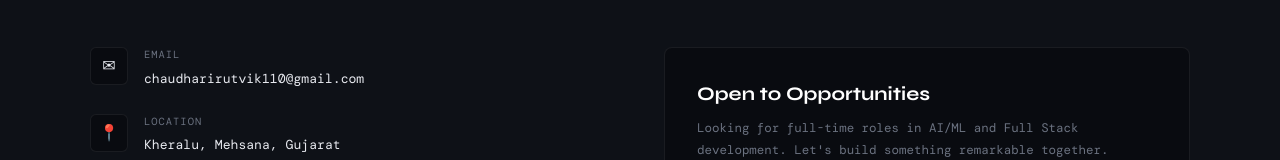
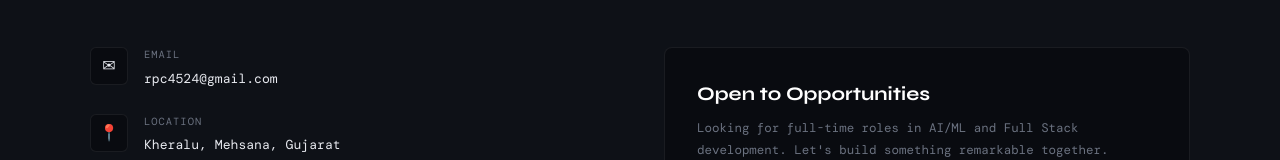
Before and after one commit to RutvikCh/Portfolio-Website, a React (Vite) app: page / in a window 1280 px wide. Shown: the part 5315-5475 px from the top of the page. Built offline with nearby package versions, Linux system fonts and the light colour scheme; a web font is replaced by a local one.

Commit message:
Add experience

```diff
--- a/src/App.jsx
+++ b/src/App.jsx
@@ -271,7 +271,7 @@ export default function Portfolio() {
             <button onClick={() => scrollTo("projects")} style={{ padding: ".75rem 2rem", background: "#00c9a7", color: "#000", fontFamily: "'Syne',sans-serif", fontWeight: 700, fontSize: ".8rem", letterSpacing: ".05em", border: "none", borderRadius: 4, cursor: "pointer", textTransform: "uppercase" }}>
               View Projects
             </button>
-            <a href="mailto:chaudharirutvik110@gmail.com" className="hire-btn">Hire Me →</a>
+            <a href="mailto:rpc4524@gmail.com" className="hire-btn">Hire Me →</a>
           </div>
           <div style={{ display: "flex", gap: "2.5rem", flexWrap: "wrap" }}>
             {[["9+", "Projects Built"], ["8.00", "CGPA · B.Tech CSE"], ["3+", "AI/ML Models"], ["1", "Freelance Client"]].map(([num, label]) => (
@@ -415,7 +415,7 @@ export default function Portfolio() {
           <div style={{ display: "grid", gridTemplateColumns: "1fr 1fr", gap: "3rem" }}>
             <div>
               {[
-                { icon: "✉", label: "Email",    val: "chaudharirutvik110@gmail.com", href: "mailto:chaudharirutvik110@gmail.com" },
+                { icon: "✉", label: "Email",    val: "rpc4524@gmail.com", href: "mailto:rpc4524@gmail.com" },
                 { icon: "📍", label: "Location", val: "Kheralu, Mehsana, Gujarat",   href: null },
               ].map(c => (
                 <div key={c.label} style={{ display: "flex", alignItems: "flex-start", gap: "1rem", marginBottom: "1.5rem" }}>
@@ -441,7 +441,7 @@ export default function Portfolio() {
                   </span>
                 ))}
               </div>
-              <a href="mailto:chaudharirutvik110@gmail.com" style={{ display: "inline-block", padding: ".75rem 2rem", background: "#00c9a7", color: "#000", fontFamily: "'Syne',sans-serif", fontWeight: 700, fontSize: ".8rem", letterSpacing: ".05em", borderRadius: 4, textDecoration: "none", textTransform: "uppercase" }}>Send Email →</a>
+              <a href="mailto:rpc4524@gmail.com" style={{ display: "inline-block", padding: ".75rem 2rem", background: "#00c9a7", color: "#000", fontFamily: "'Syne',sans-serif", fontWeight: 700, fontSize: ".8rem", letterSpacing: ".05em", borderRadius: 4, textDecoration: "none", textTransform: "uppercase" }}>Send Email →</a>
             </div>
           </div>
         </div>
```
